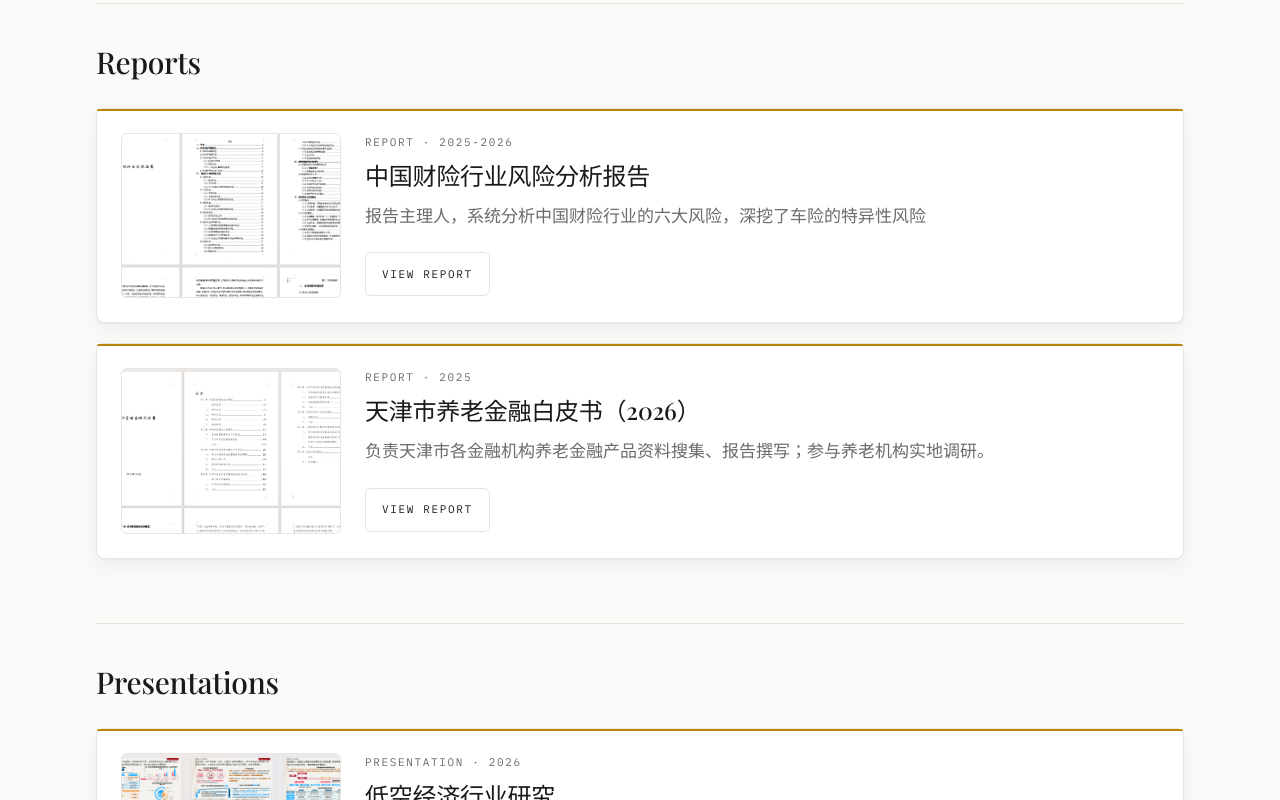
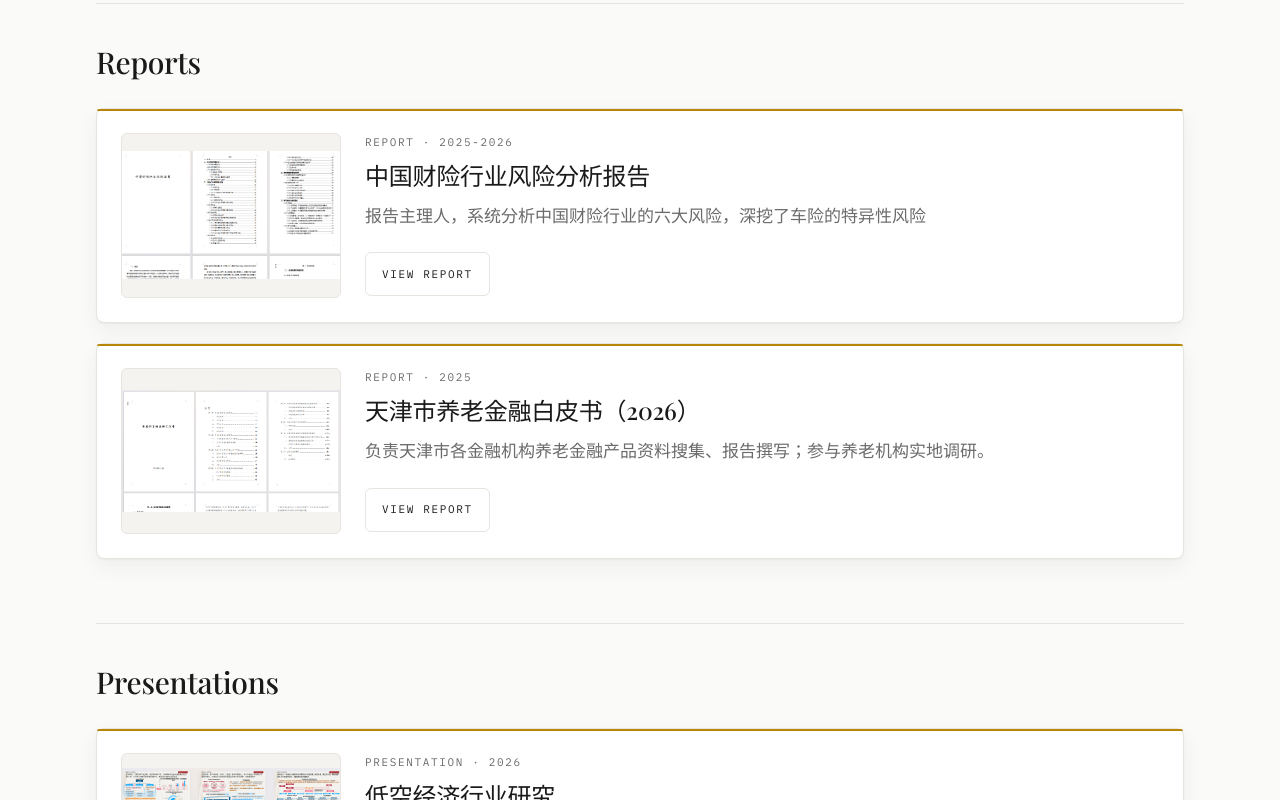
Before and after one commit to Kaka887/personal-site, a React (Vite) app: page / in a window 1280 px wide. Shown: the part 4120-4920 px from the top of the page. Built offline with nearby package versions, Linux system fonts and the light colour scheme.

Commit message:
Change image class from 'object-cover' to 'object-contain'

```diff
--- a/src/components/WorkCard.tsx
+++ b/src/components/WorkCard.tsx
@@ -30,7 +30,7 @@ export function WorkCard({
           <img
             src={assetPath(image)}
             alt={alt}
-            className="aspect-[4/3] h-full w-full object-cover"
+            className="aspect-[4/3] h-full w-full object-contain"
             loading="lazy"
             onError={(event) => {
               event.currentTarget.onerror = null
```
